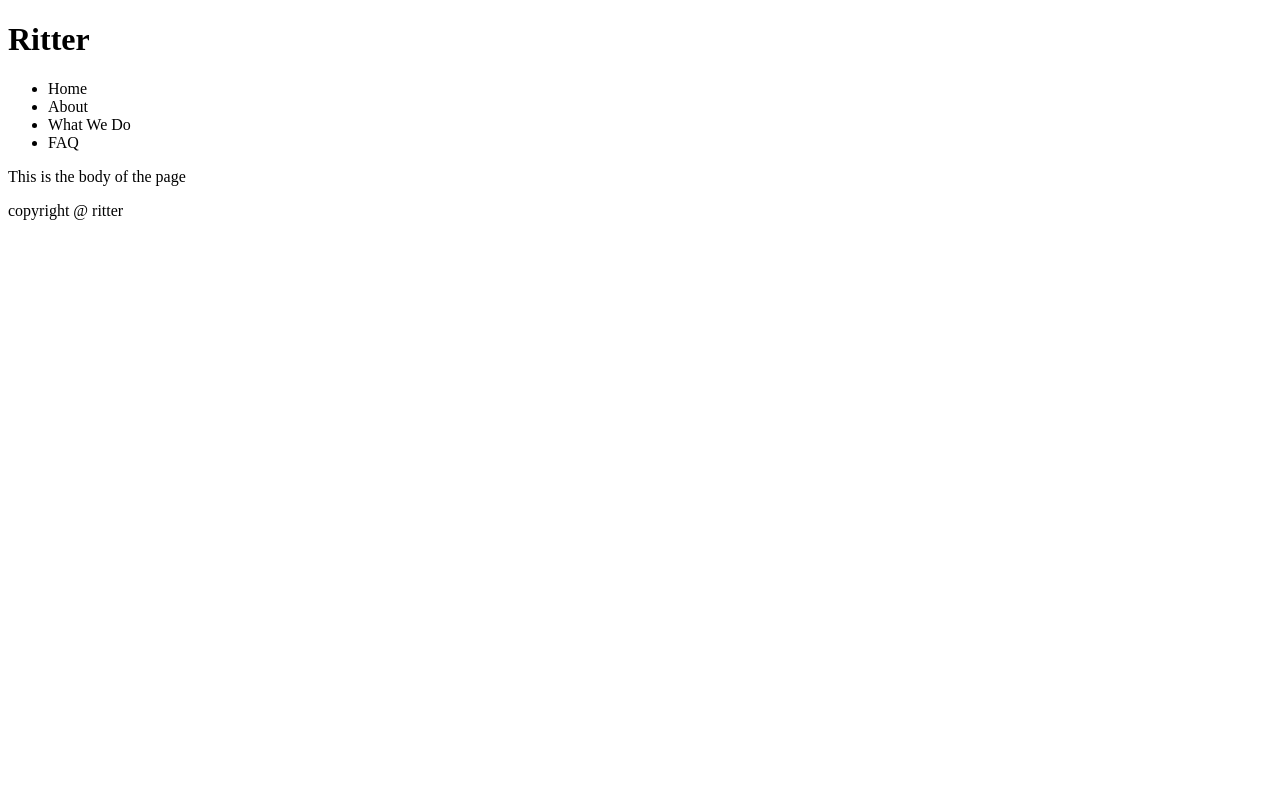
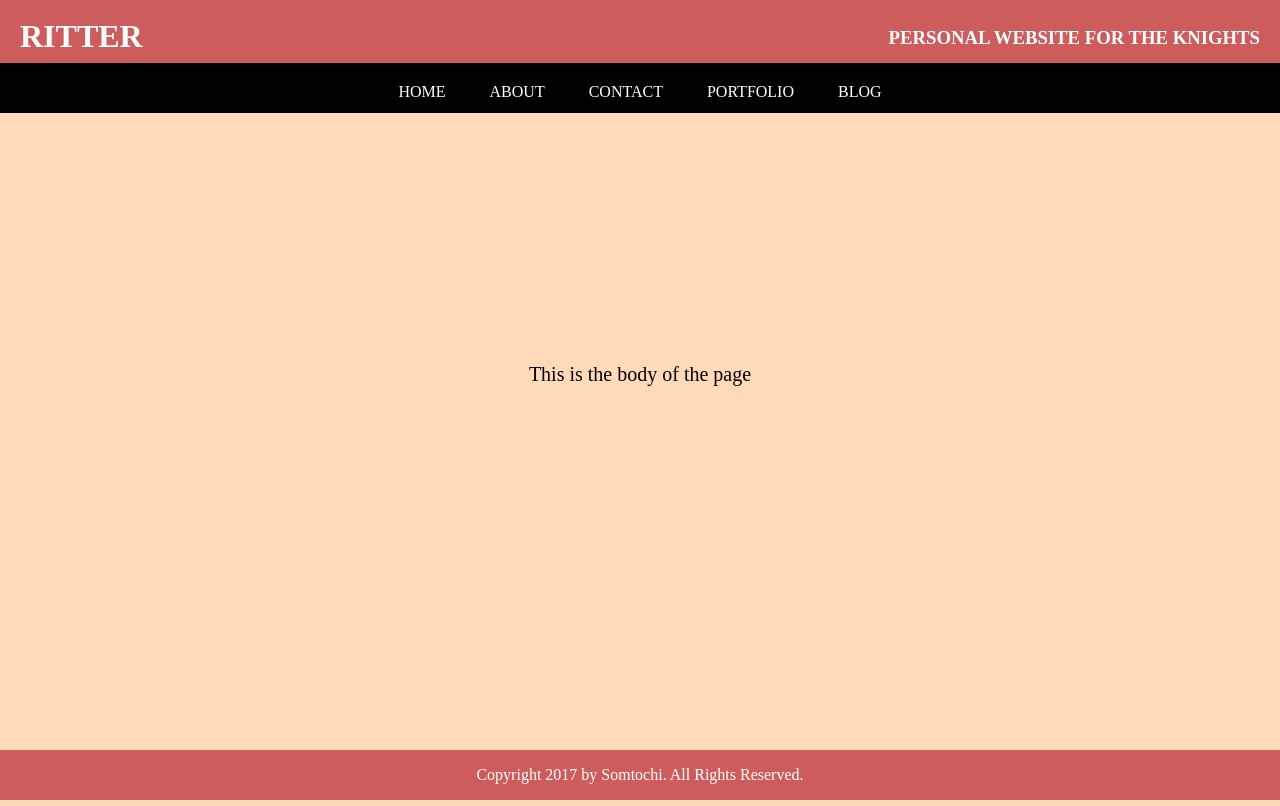
Before and after one commit to Somtochi/gitProject, a plain HTML site: page index.html in a window 1280 px wide. Drawn offline with Linux system fonts and the light colour scheme.

Commit message:
added base.css file & modified html

```diff
--- /dev/null
+++ b/base.css
@@ -0,0 +1,65 @@
+body {
+	background-color: white;
+	margin: 0;
+}
+
+a {
+	display: inline-block;
+	padding: 20px;
+    text-decoration: none;
+    color: white;
+}
+
+a:hover{
+	background-color: #522424;
+}
+
+header{
+	text-align: left;
+}
+
+h3{
+	text-align: right;
+	margin-top: -50px;
+}
+
+.middle-body{
+	text-align: center;
+	font-size: 20px;
+	padding-top:250px;
+}
+
+#myheader{
+	color: white;
+	background-color: indianred;
+	text-align: center;
+	margin-top: -23px;
+	padding: 20px;
+}
+
+#menu{
+	background-color: black;
+	height: 50px;
+	width: 100%;
+	text-align: center;
+	margin-bottom: 10px;
+	margin-top: -25px;
+	overflow: auto;
+    white-space: nowrap;
+}
+
+#nav{
+	color: black;
+	background-color: peachpuff;
+	margin-top: -20px;
+	padding-bottom: 400px;
+}
+
+#footer{
+	background-color: indianred;
+	color: white;
+	position: fixed;
+	bottom:0;
+	width: 100%;
+	text-align: center;
+}
--- a/index.html
+++ b/index.html
@@ -2,27 +2,30 @@
 <html>
 	<head>
 		<title></title>
+		 <link rel = "stylesheet" type = "text/css" href = "base.css" />
 	</head>
 	<body>
-		<div id="header">
-			<h1> Ritter </h1>
+		<div id="myheader">
+		<header>
+			<h1> RITTER </h1>
+			<h3> PERSONAL WEBSITE FOR THE KNIGHTS </h3>
+		</header>
 		</div>
 
 		<div id="menu">
-			<ul>
-				<li> Home </li>
-				<li> About </li>
-				<li> What We Do </li>
-				<li> FAQ </li>
-			</ul>
+			<a href="home"> HOME </a>
+			<a href="about"> ABOUT</a>
+			<a href="contact"> CONTACT</a>
+			<a href="portfolio"> PORTFOLIO </a>
+			<a href="blog"> BLOG</a>
 		</div>
 
 		<div id="nav">
-		<p> This is the body of the page </p>
+		<p class="middle-body"> This is the body of the page </p>
 		</div>
 
 		<div id="footer">
-		<p> copyright @ ritter </p>
+		<p> Copyright 2017 by Somtochi. All Rights Reserved. </p>
 		</div>
 
 
```
